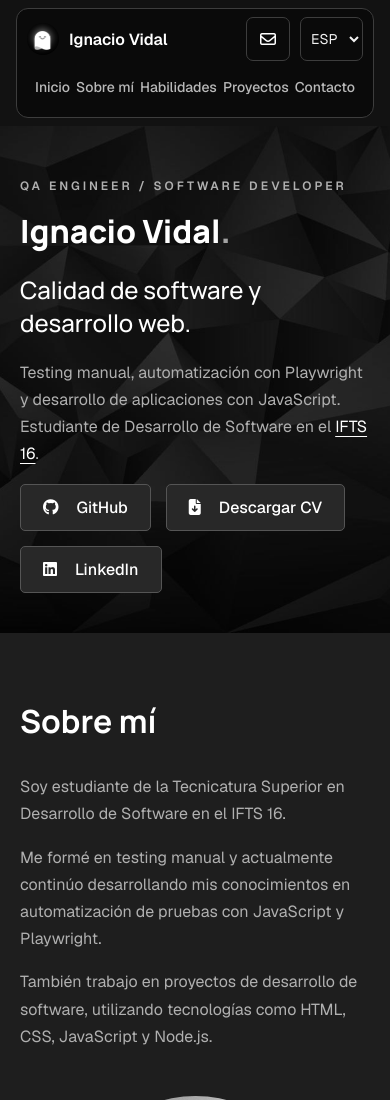
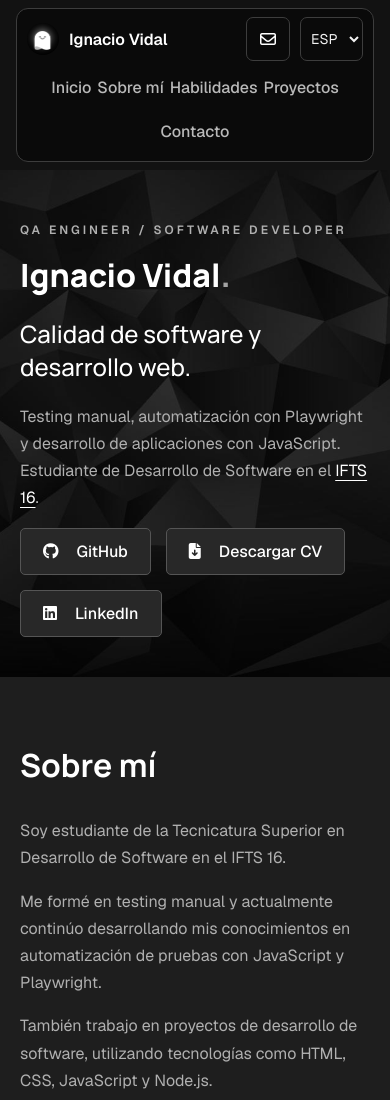
Before and after one commit to ignaci0vidal/portfolio-i.vidal, a plain HTML site: page index.html in a window 390 px wide. Shown: the top 1100 px of the page. Drawn offline with nearby package versions, Linux system fonts and the light colour scheme.

Commit message:
Enlarge navigation links for better readability

```diff
--- a/css/styles.css
+++ b/css/styles.css
@@ -71,7 +71,7 @@ header nav a {
   align-items: center;
   min-height: 44px;
   color: #b9b9b9;
-  font-size: 15px;
+  font-size: 17px;
   font-weight: 500;
   text-decoration: none;
   white-space: nowrap;
@@ -668,7 +668,7 @@ footer {
     gap: 10px;
   }
   header nav a {
-    font-size: 14px;
+    font-size: 16px;
   }
   /* Portada */
   .presentacion {
@@ -698,7 +698,7 @@ footer {
     width: 70%;
   }
 }
-@media (max-width: 900px) {
+@media (max-width: 1000px) {
   html {
     scroll-padding-top: 140px;
   }
@@ -799,7 +799,7 @@ footer {
   }
 
   header nav a {
-    font-size: 14px;
+    font-size: 16px;
     white-space: nowrap;
   }
 
@@ -925,7 +925,7 @@ footer {
   }
 
   header nav a {
-    font-size: 14px;
+    font-size: 16px;
   }
 
   /* Secciones */
```
